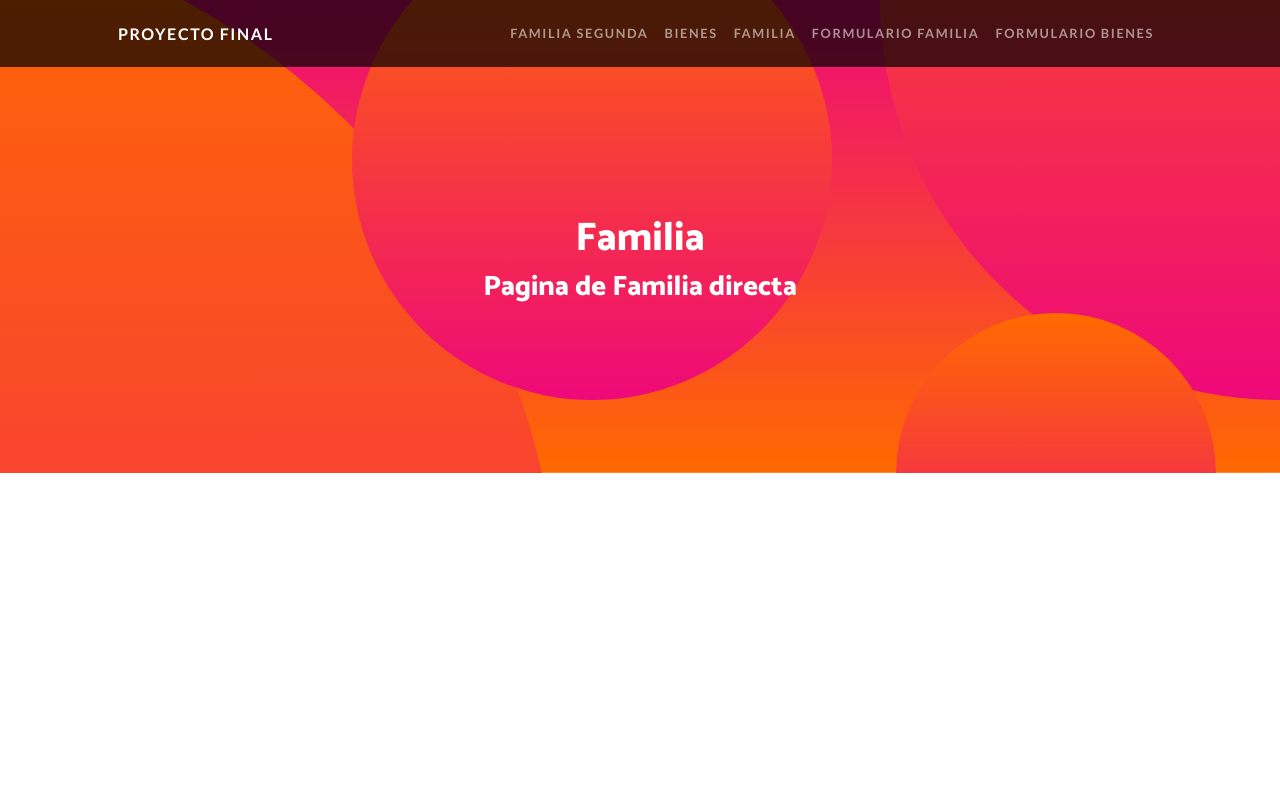
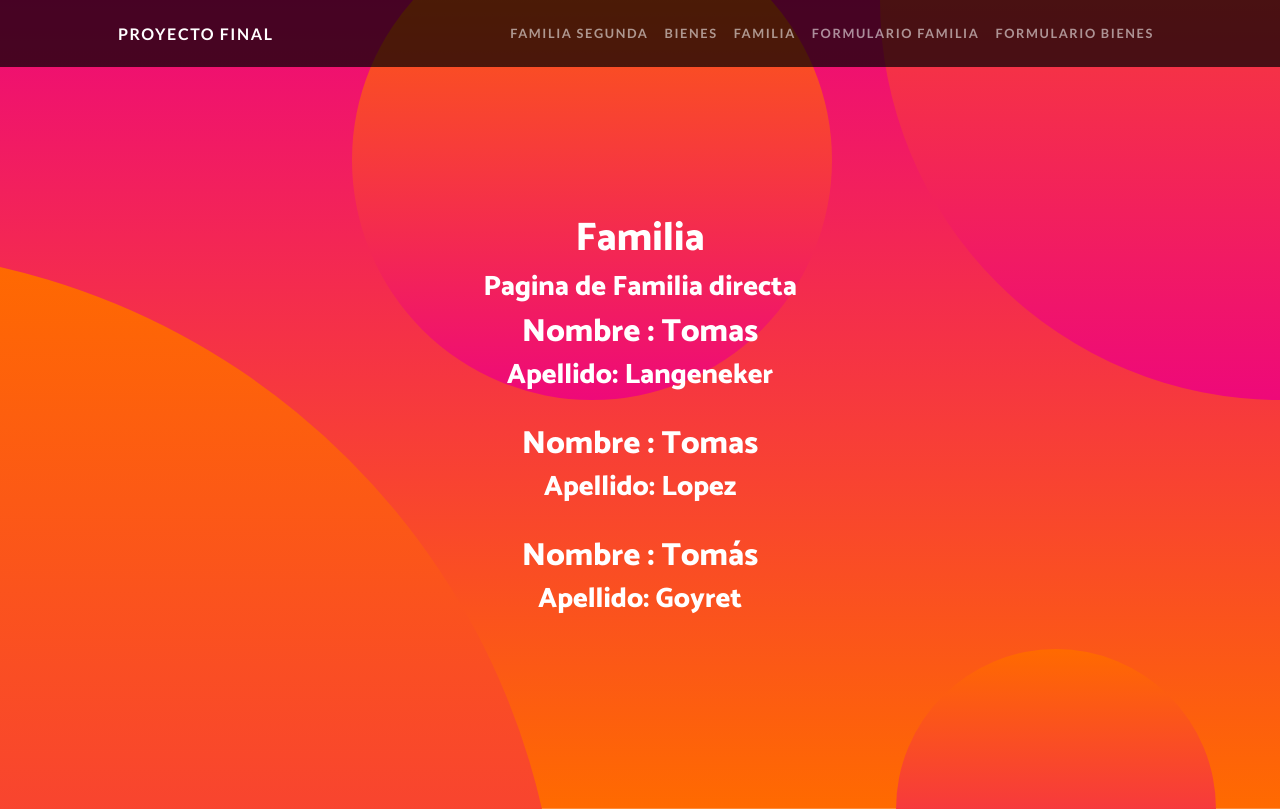
Before and after one commit to tomasgoyret/PF-Python-Coder, a Django app: page /EntregableApp/familia in a window 1280 px wide. Before the commit the page ends 473 px from the top, so only its background shows below. Run offline with Django 4.2, Linux system fonts and the light colour scheme; data comes from the database, SQL or seed files in the repository; some libraries are stand-ins or nearby versions.

Commit message:
renderizando familiares

```diff
--- a/Entregable1/EntregableApp/template/EntregableApp/familia.html
+++ b/Entregable1/EntregableApp/template/EntregableApp/familia.html
@@ -5,4 +5,17 @@
 {% block section_name %}
 <h1>Familia</h1>
 <h3>Pagina de Familia directa</h3>
+<div>
+    {% for persona in familiares %}
+    <div>
+        <h2>Nombre : {{persona.nombre}}</h2>
+        <h3>Apellido: {{persona.apellido}} </h3>
+        <!-- <h3>DNI: {{persona.dni}} </h3>
+        <h3>Rol: {{persona.rol}} </h3>
+        <h3>Fecha de nacimiento: {{persona.fechaNacimiento}} </h3> -->
+    </div>
+    <br>
+    {% endfor %}
+
+</div>
 {% endblock %}
--- a/Entregable1/EntregableApp/views.py
+++ b/Entregable1/EntregableApp/views.py
@@ -16,8 +16,11 @@ def inicio(request):
     return HttpResponse(documento)
 
 def familia(request):
+    familiares = Familiares.objects.all()
+    # print(familiares[0])
+    contexto = {'familiares' : familiares}
     plantilla = loader.get_template('EntregableApp/familia.html')
-    documento = plantilla.render()
+    documento = plantilla.render(contexto)
     return HttpResponse(documento)
 def bienes(request):
     return render(request, 'EntregableApp/bienes.html')
```
